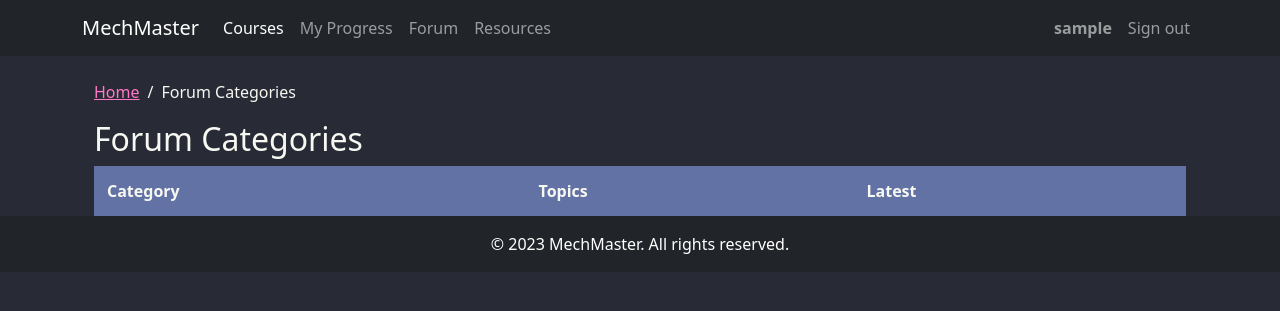
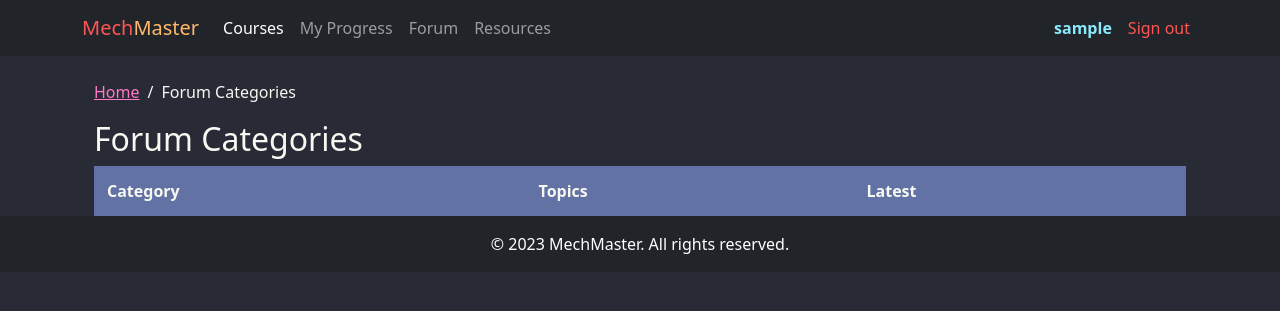
Before and after one commit to danitruc6/MechMaster, a Django app: page /forum/ in a window 1280 px wide. Shown: the top 311 px of the page. Run offline with Django 4.2, Linux system fonts and the light colour scheme; the visitor is signed in with stand-in values (Sample User, id 1); data that the repository does not hold is empty.

Commit message:
Adding quiz check and fixing logout error

```diff
--- a/academy/static/academy/style.css
+++ b/academy/static/academy/style.css
@@ -376,3 +376,27 @@
   height: 20px; /* Set the desired height */
   overflow: hidden; /* Hide any overflow */
 }
+
+.quiz_title {
+  color: var(--color-red);
+}
+
+.quiz_question {
+  color: var(--color-cyan);
+}
+
+.nav_title1 {
+  color: var(--color-red)
+}
+.nav_title2 {
+  color: var(--color-orange)
+}
+.username_text {
+  color: var(--color-cyan)
+}
+.logout_text {
+  color: var(--color-red)
+}
+.login_text {
+  color: var(--color-green)
+}
--- a/academy/templates/academy/layout.html
+++ b/academy/templates/academy/layout.html
@@ -17,7 +17,7 @@
   <!-- Navbar -->
   <nav class="navbar navbar-expand-lg navbar-dark bg-dark">
     <div class="container">
-      <a class="navbar-brand" href="{% url 'index' %}">MechMaster</a>
+      <a class="navbar-brand" href="{% url 'index' %}"><span class="nav_title1">Mech</span><span class="nav_title2">Master</span></a>
       <button class="navbar-toggler" type="button" data-bs-toggle="collapse" data-bs-target="#navbarNav" aria-controls="navbarNav" aria-expanded="false" aria-label="Toggle navigation">
         <span class="navbar-toggler-icon"></span>
       </button>
@@ -41,16 +41,16 @@
             <li class="nav-item">
               <a class="nav-link" href="{% url 'profile' user.username %}">
                 {% comment %} <img class="profile-pic-bar" src="{{ profile.profile_picture }}" alt="Profile Picture"/>  {% endcomment %}
-                <strong>{{ user.username }}</strong>
+                <strong class="username_text">{{ user.username }}</strong>
               </a>
             </li>
             <li class="nav-item">
-              <a class="nav-link" href="{% url 'logout' %}">Sign out</a>
+              <a class="nav-link" href="{% url 'logout' %}"><span class="logout_text">Sign out</span></a>
             </li>
           {% else %}
              <li class="nav-item">
               {% comment %} after login it will go to next page which initiated the request. {% endcomment %}
-               <a class="nav-link" href="{% url 'login' %}?next={{request.path}}">Sign In</a>
+               <a class="nav-link" href="{% url 'login' %}?next={{request.path}}"><span class="login_text">Sign in</span></a>
              </li>
              <li class="nav-item">
                <a class="nav-link" href="{% url 'register' %}">Sign Up</a>
--- a/academy/urls.py
+++ b/academy/urls.py
@@ -3,9 +3,9 @@ from . import views
 
 urlpatterns = [
     path("", views.index, name="index"),
-    path("login", views.login_view, name="login"),
-    path("logout", views.logout_view, name="logout"),
-    path("register", views.register, name="register"),
+    path("login/", views.login_view, name="login"),
+    path("logout/", views.logout_view, name="logout"),
+    path("register/", views.register, name="register"),
     path('profile/<str:username>/', views.profile, name='profile'),
     path('courses/', views.course_list, name='course_list'),
     path('course_registration/<int:course_id>/', views.course_registration, name='course_registration'),
--- a/academy/views.py
+++ b/academy/views.py
@@ -321,6 +321,8 @@ def submit_quiz(request, quiz_id):
     if request.method == 'POST':
         quiz = get_object_or_404(Quiz, id=quiz_id)
         score = int(request.POST.get('score', 0))
+        print(request)
+        print(f"The score is {score}")
 
         attempt, created = QuizAttempt.objects.get_or_create(user=request.user, quiz=quiz)
         if score > attempt.score:
```
Also changed, not shown: academy/static/academy/take_quiz.js (+9 -24 lines), academy/templates/academy/take_quiz.html (+10 -4 lines).
